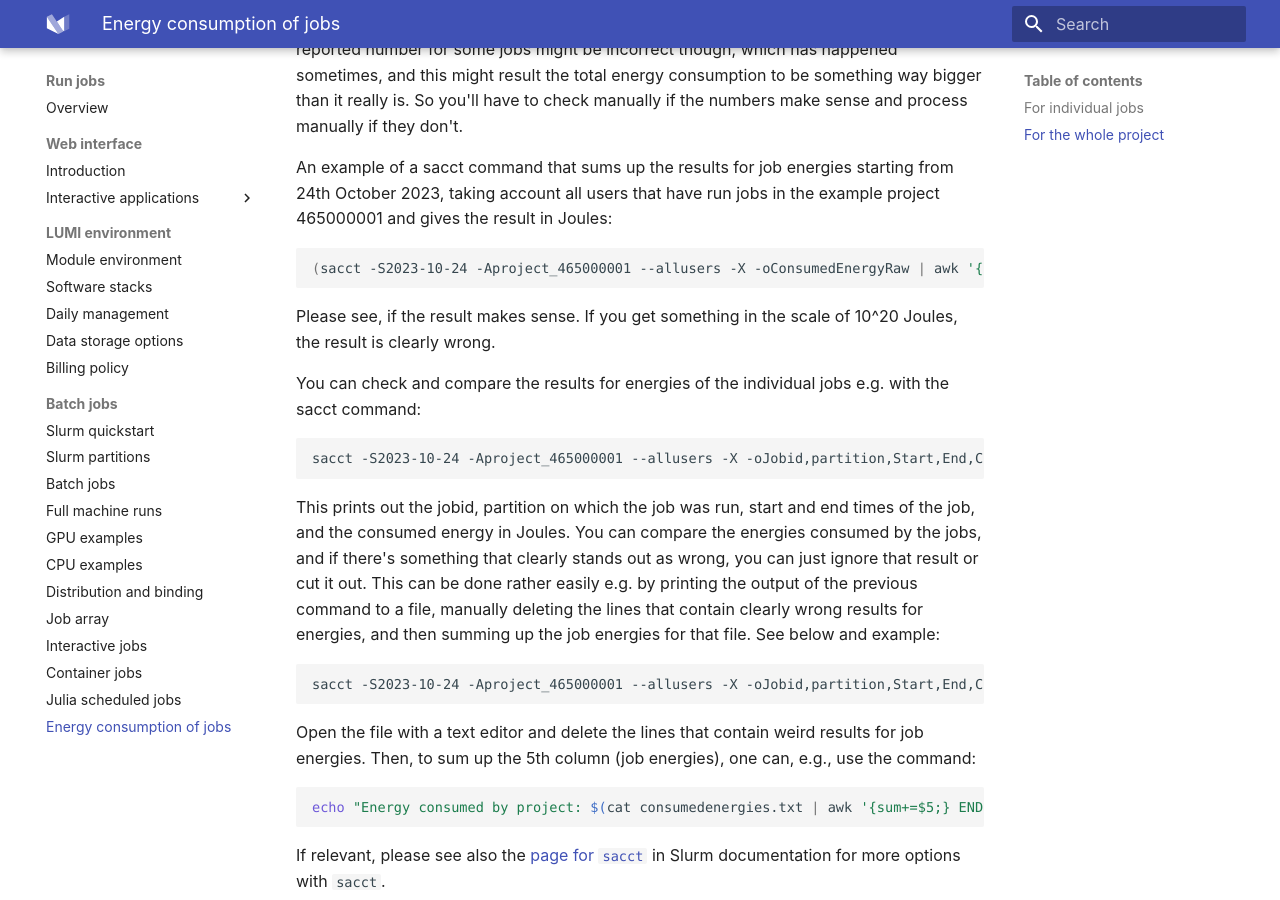
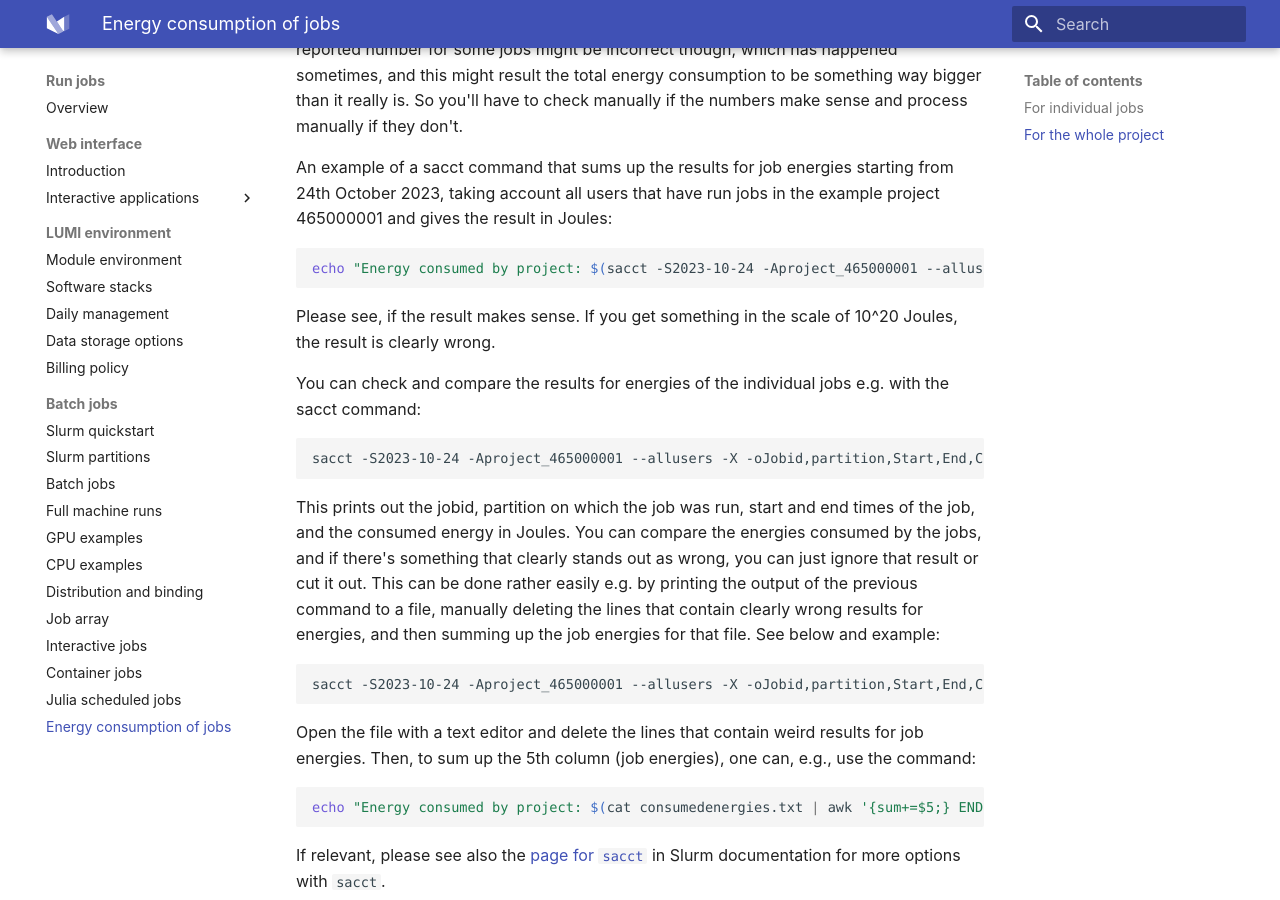
Before and after one commit to Lumi-supercomputer/lumi-userguide, an MkDocs documentation site: the page built from docs/runjobs/scheduled-jobs/jobenergy.md, in a window 1280 px wide and 900 px high, scrolled down 1155 px. Built offline with MkDocs 1.6.1 and Material for MkDocs 9.7.7, drawn with Linux system fonts in a browser that asks for light colours.

Commit message:
Update jobenergy.md
Adding also correction to a command

````diff
--- a/docs/runjobs/scheduled-jobs/jobenergy.md
+++ b/docs/runjobs/scheduled-jobs/jobenergy.md
@@ -29,7 +29,7 @@ Getting the energy consumption for the whole project, is a bit more tricky. One
 An example of a sacct command that sums up the results for job energies starting from 24th October 2023, taking account all users that have run jobs in the example project 465000001 and gives the result in Joules:
 
 ```bash
-(sacct -S2023-10-24 -Aproject_465000001 --allusers -X -oConsumedEnergyRaw | awk '{sum+=$1;} END{print sum;}') Joules"
+echo "Energy consumed by project: $(sacct -S2023-10-24 -Aproject_465000001 --allusers -X -oConsumedEnergyRaw | awk '{sum+=$1;} END{print sum;}') Joules"
 ```
 
 Please see, if the result makes sense. If you get something in the scale of 10^20 Joules, the result is clearly wrong.
````
